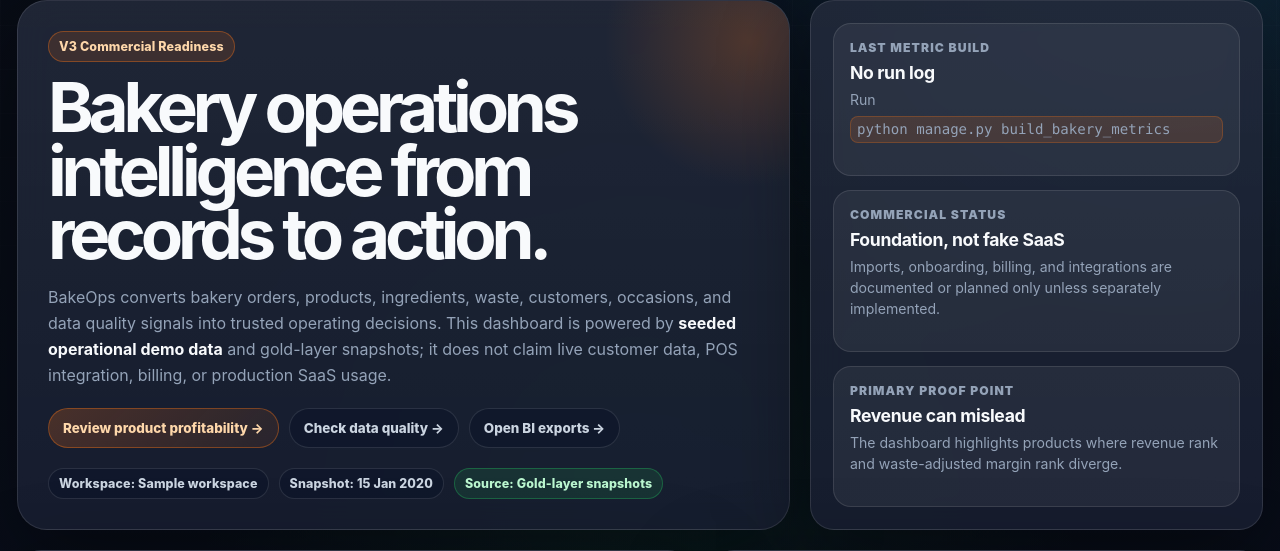
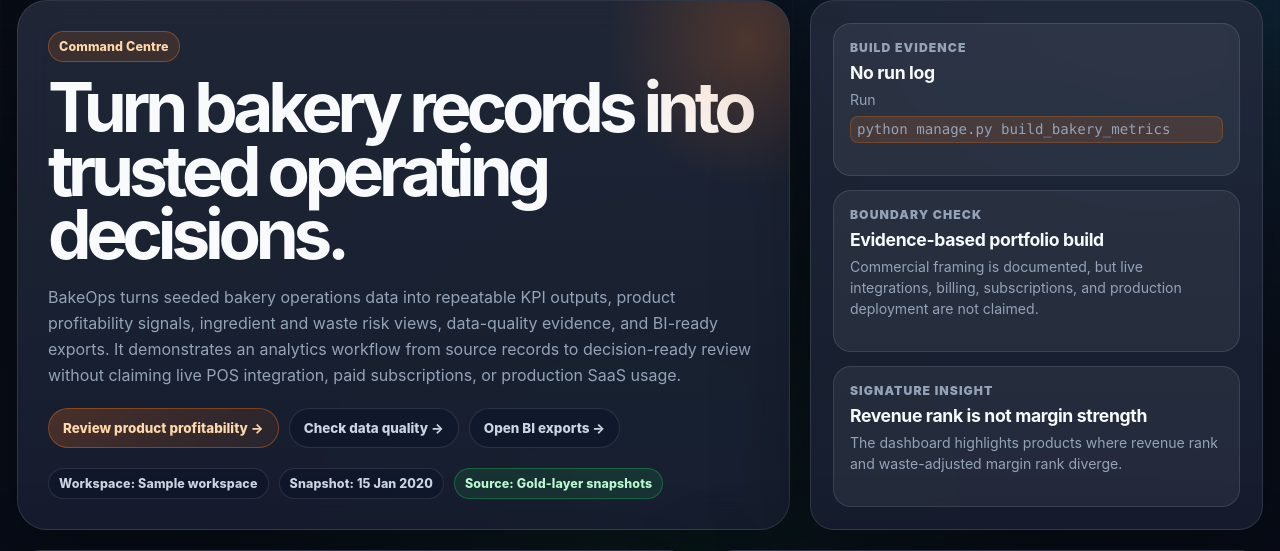
Before and after one commit to aminul-portfolio/bakeops-intelligence, a Django app: page /analytics/ in a window 1280 px wide; the page is wider, and only the part inside the window is pictured. Shown: the part 151-702 px from the top of that part. Run offline with Django 5.2, Linux system fonts and the light colour scheme; tables that the repository leaves empty hold one stand-in row (values such as "Sample post"); data that the repository does not hold is empty.

Commit message:
Improve dashboard command centre hierarchy

```diff
--- a/bakeops/templates/bakeops/analytics_dashboard.html
+++ b/bakeops/templates/bakeops/analytics_dashboard.html
@@ -676,13 +676,14 @@
         {% if latest_metric %}
             <section class="hero">
                 <div class="card hero-main">
-                    <span class="badge orange">V3 Commercial Readiness</span>
-                    <h1 class="hero-title">Bakery operations intelligence from records to action.</h1>
+                    <span class="badge orange">Command Centre</span>
+                    <h1 class="hero-title">Turn bakery records into trusted operating decisions.</h1>
                     <p class="hero-copy">
-                        BakeOps converts bakery orders, products, ingredients, waste, customers, occasions,
-                        and data quality signals into trusted operating decisions. This dashboard is powered by
-                        <strong>seeded operational demo data</strong> and gold-layer snapshots; it does not claim
-                        live customer data, POS integration, billing, or production SaaS usage.
+                        BakeOps turns seeded bakery operations data into repeatable KPI outputs,
+                        product profitability signals, ingredient and waste risk views,
+                        data-quality evidence, and BI-ready exports. It demonstrates an analytics
+                        workflow from source records to decision-ready review without claiming
+                        live POS integration, paid subscriptions, or production SaaS usage.
                     </p>
 
                     <div class="button-row">
@@ -700,7 +701,7 @@
 
                 <aside class="card status-panel">
                     <div class="status-card">
-                        <small>Last Metric Build</small>
+                        <small>Build Evidence</small>
                         {% if last_run_log %}
                         <strong>{{ last_run_log.get_status_display }}</strong>
                         <span>
@@ -714,13 +715,13 @@
                         {% endif %}
                     </div>
                     <div class="status-card">
-                        <small>Commercial Status</small>
-                        <strong>Foundation, not fake SaaS</strong>
-                        <span>Imports, onboarding, billing, and integrations are documented or planned only unless separately implemented.</span>
+                        <small>Boundary Check</small>
+                        <strong>Evidence-based portfolio build</strong>
+                        <span>Commercial framing is documented, but live integrations, billing, subscriptions, and production deployment are not claimed.</span>
                     </div>
                     <div class="status-card">
-                        <small>Primary Proof Point</small>
-                        <strong>Revenue can mislead</strong>
+                        <small>Signature Insight</small>
+                        <strong>Revenue rank is not margin strength</strong>
                         {% if signature_product %}
                         <span>
                             {{ signature_product.cake.name }} ranks #{{ signature_product.revenue_rank }} by revenue but falls to #{{ signature_product.waste_adjusted_margin_rank }} after waste-adjusted margin analysis.
```
